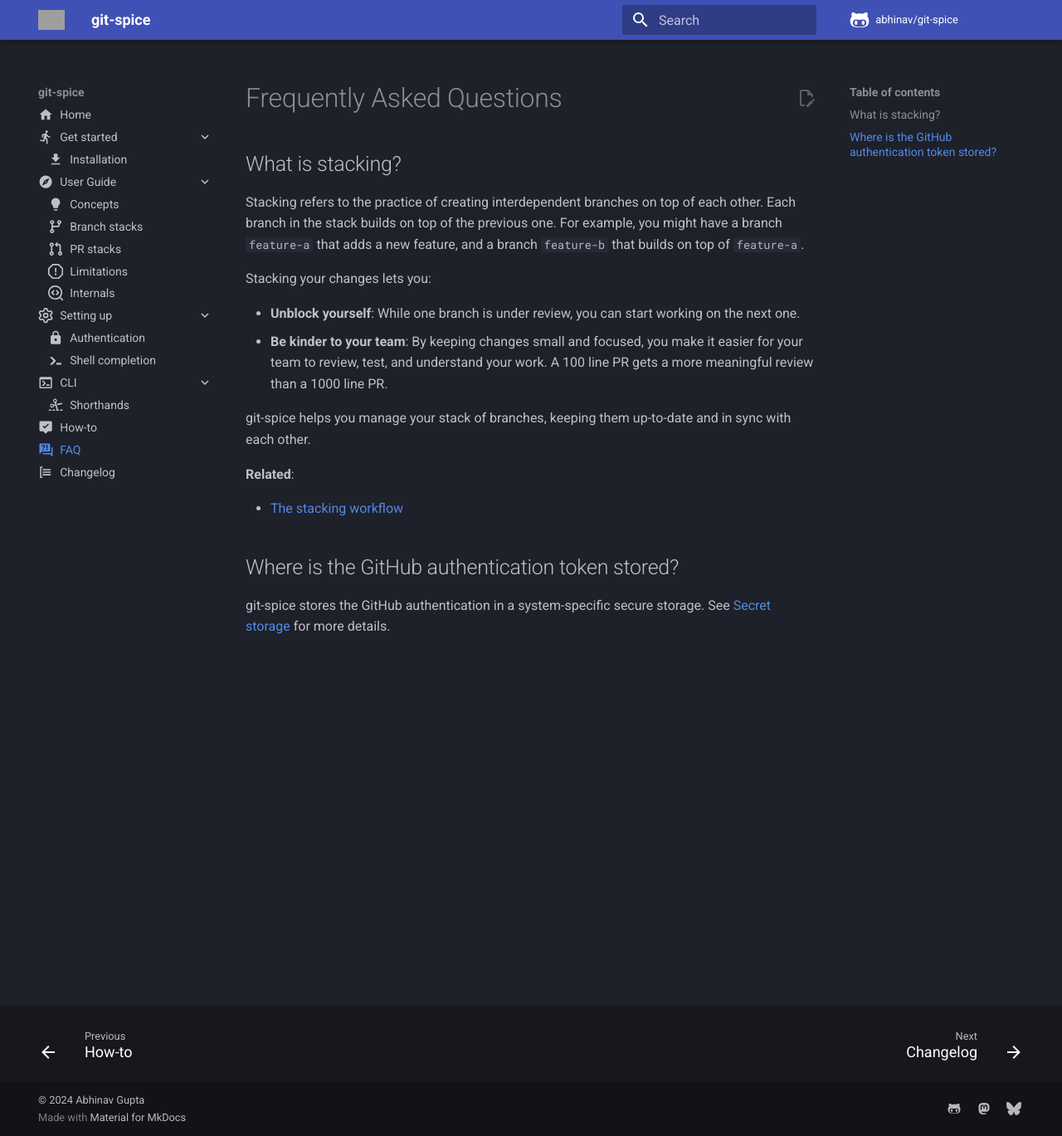
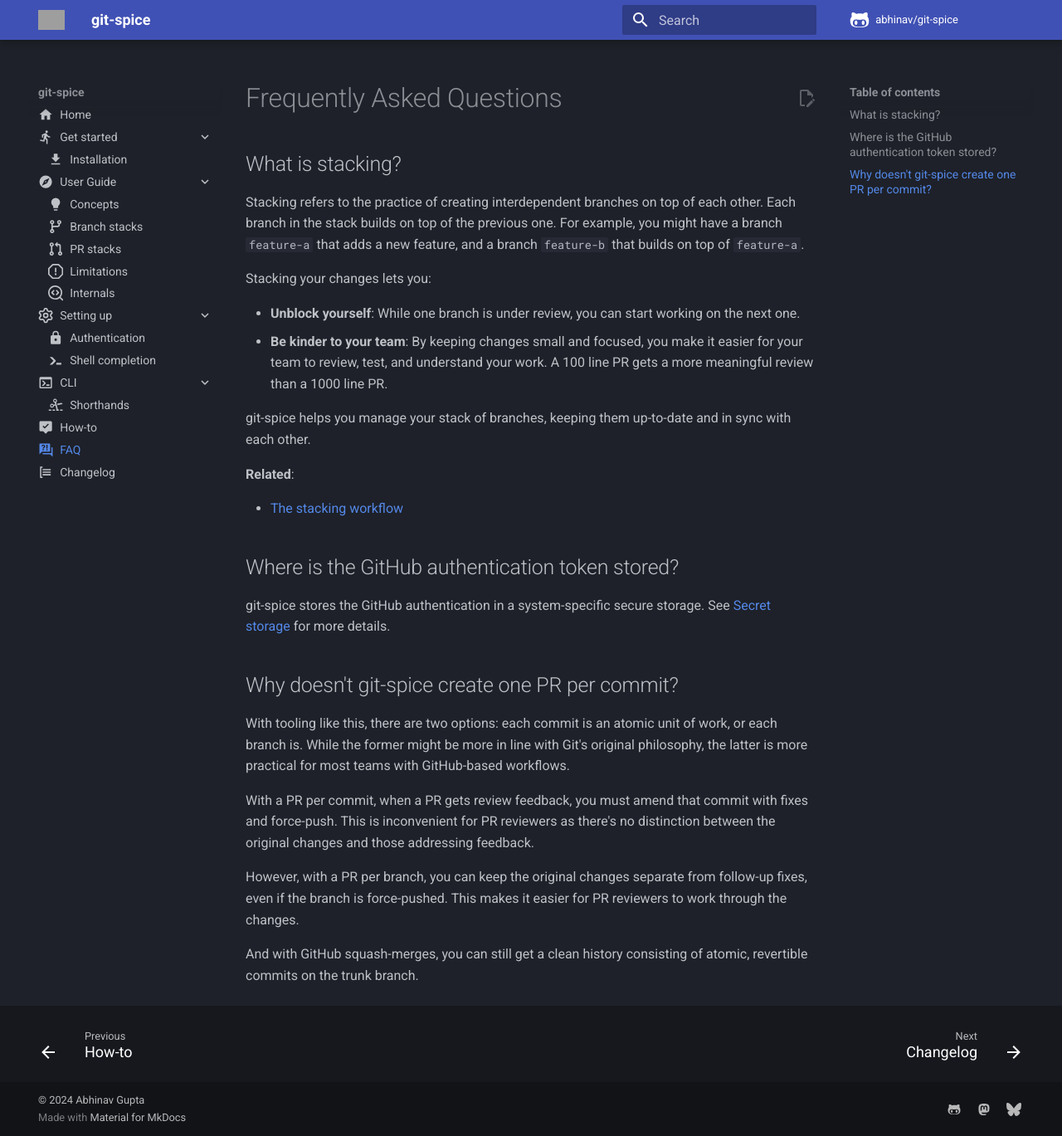
Before and after one commit to abhinav/git-spice, an MkDocs documentation site: the page built from doc/src/faq.md, in a window 1280 px wide and 1369 px high. Shown: the whole window at 83% size. Built offline with MkDocs 1.6.1 and Material for MkDocs 9.7.7, drawn with Linux system fonts in a browser that asks for light colours; comment, search, counter and statistics services are not loaded; grey boxes are pictures that could not be loaded.

Commit message:
doc/faq: Why not PR-per-commit

```diff
--- a/doc/src/faq.md
+++ b/doc/src/faq.md
@@ -35,3 +35,22 @@
 
 git-spice stores the GitHub authentication in a system-specific secure storage.
 See [Secret storage](guide/internals.md#secret-storage) for more details.
+
+## Why doesn't git-spice create one PR per commit?
+
+With tooling like this, there are two options:
+each commit is an atomic unit of work, or each branch is.
+While the former might be more in line with Git's original philosophy,
+the latter is more practical for most teams with GitHub-based workflows.
+
+With a PR per commit, when a PR gets review feedback,
+you must amend that commit with fixes and force-push.
+This is inconvenient for PR reviewers as there's no distinction
+between the original changes and those addressing feedback.
+
+However, with a PR per branch, you can keep the original changes separate
+from follow-up fixes, even if the branch is force-pushed.
+This makes it easier for PR reviewers to work through the changes.
+
+And with GitHub squash-merges, you can still get a clean history
+consisting of atomic, revertible commits on the trunk branch.
```
